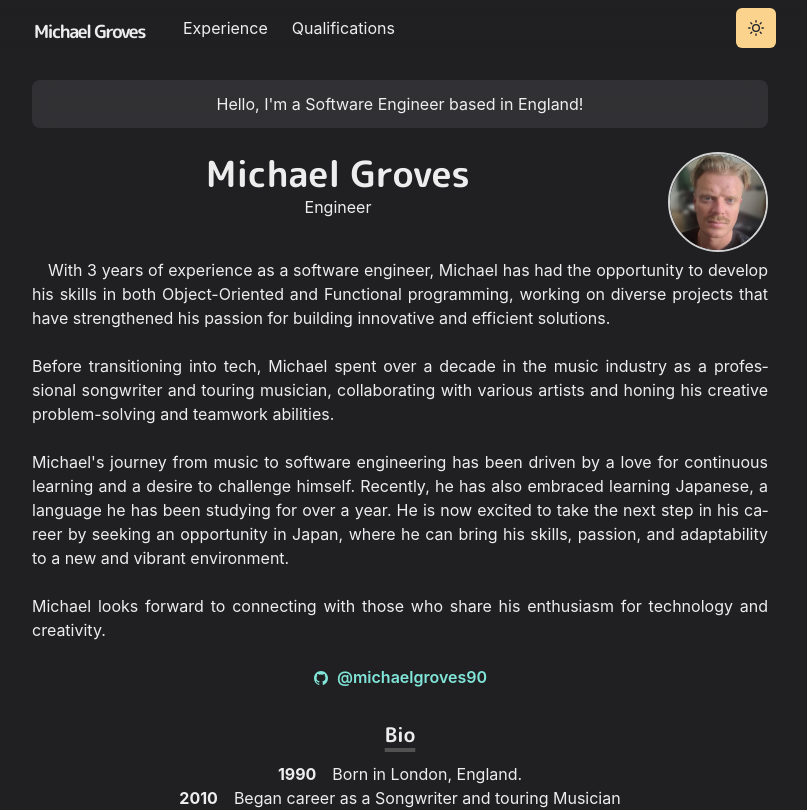
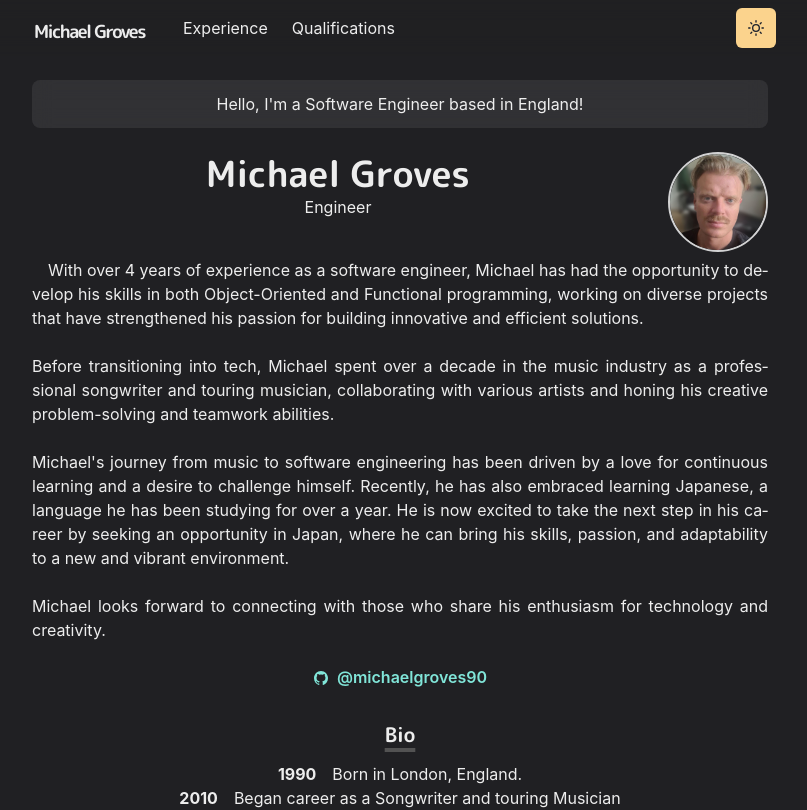
Before and after one commit to michaelgroves90/michael-groves, a Next.js app: page / in a window 1280 px wide. Shown: the top 810 px of the page, without its empty margins (240-1047 px from the left). Built offline with nearby package versions, Linux system fonts and the light colour scheme.

Commit message:
cleanup and update

```diff
--- a/pages/index.js
+++ b/pages/index.js
@@ -62,7 +62,7 @@ const Home = () => (
 
       <Section delay={0.1}>
         <Paragraph>
-        With 3 years of experience as a software engineer,
+        With over 4 years of experience as a software engineer,
         Michael has had the opportunity to develop his skills in both Object-Oriented and
         Functional programming, working on diverse projects that have strengthened his
         passion for building innovative and efficient solutions.<br></br><br></br>
--- a/pages/qualifications.js
+++ b/pages/qualifications.js
@@ -28,7 +28,6 @@ const Qualifications = () => (
           Japanese Language Proficiency Test - N4
         </BioSection>
         <br></br>
-        <br></br>
       <BioSection>
         <BioYear>2019</BioYear>
           Chartered Insurance Institute - London
```
